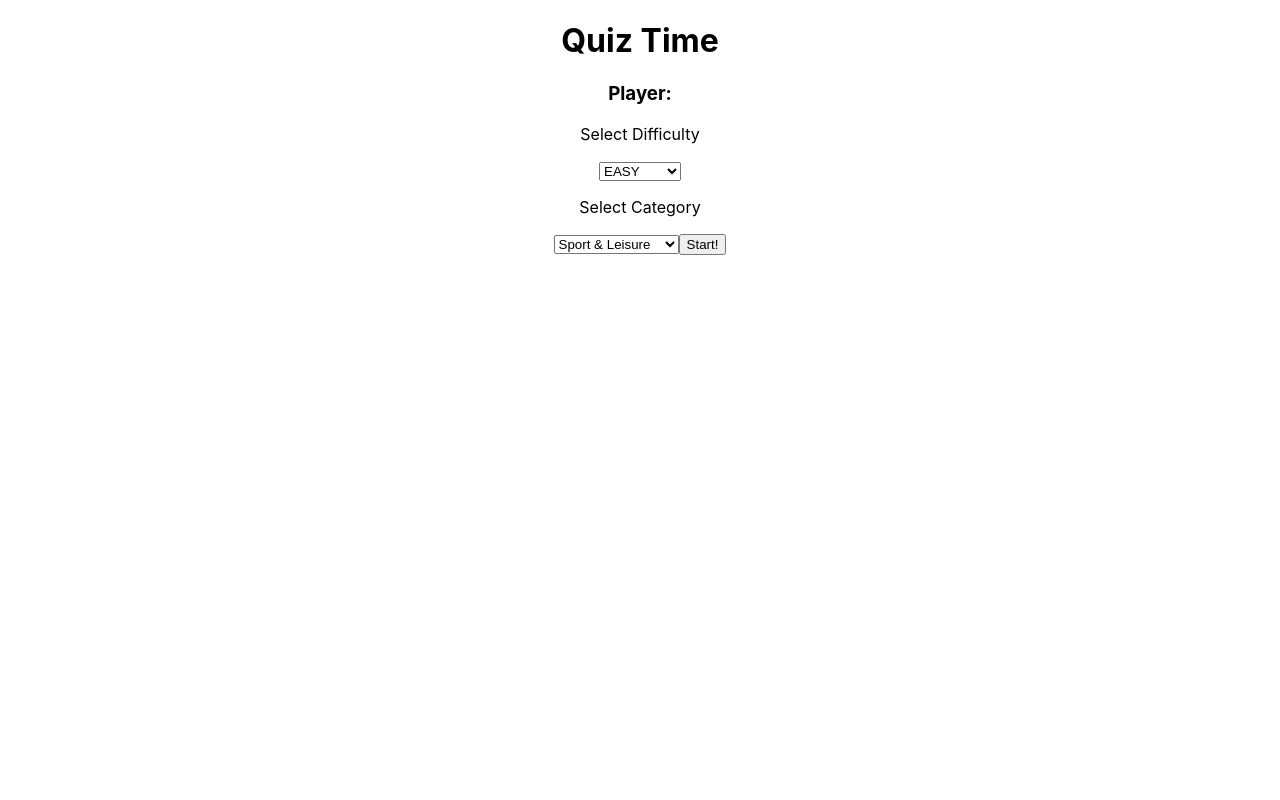
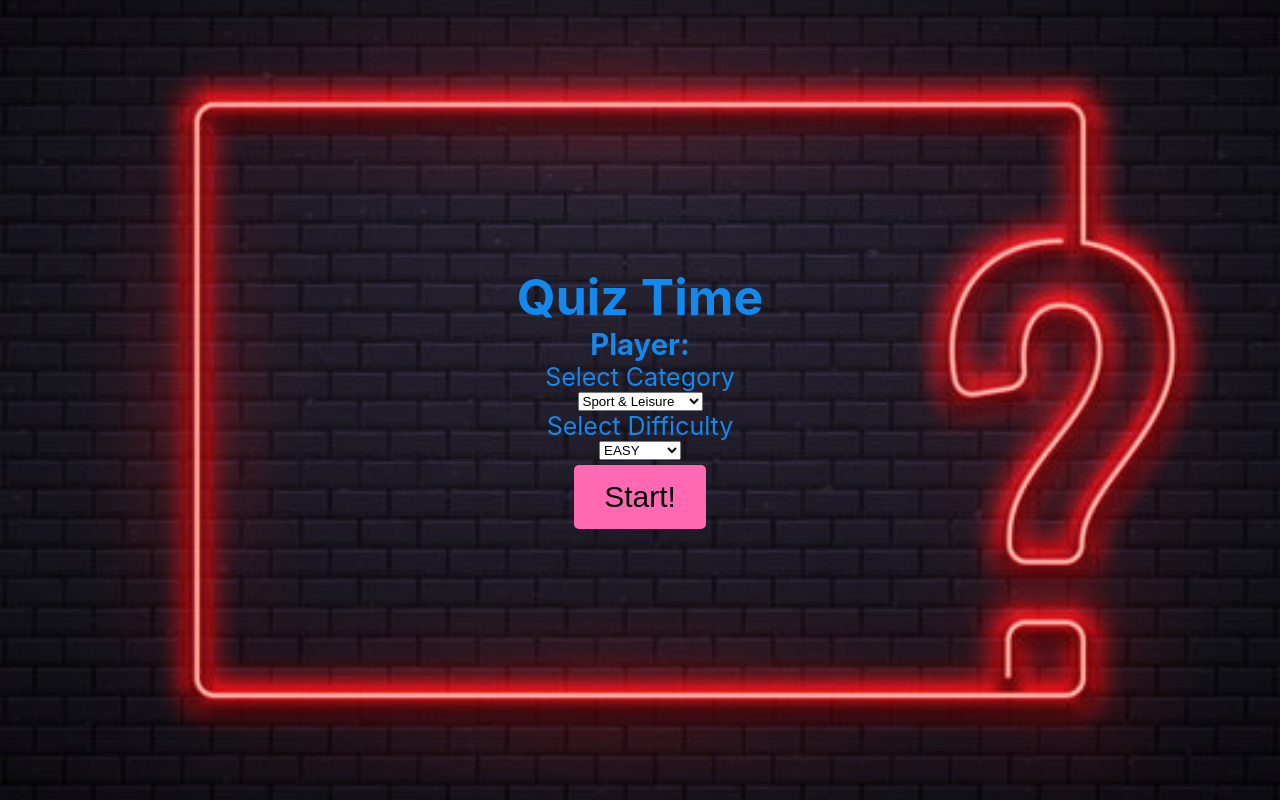
Before and after one commit to DMould123/David.Mould-testing_typescript-quiz_app, a React (Create React App) app: page /quiz in a window 1280 px wide. Built offline with nearby package versions, Linux system fonts and the light colour scheme; a web font is replaced by a local one.

Commit message:
Fixed categories. Both category and difficulty working. Added first draft of CSS. To be improved

```diff
--- a/src/App.css
+++ b/src/App.css
@@ -1,38 +1,38 @@
-.App {
-  text-align: center;
+* {
+  margin: 0;
+  padding: 0;
+  box-sizing: border-box;
 }
 
-.App-logo {
-  height: 40vmin;
-  pointer-events: none;
+body {
+  color: rgb(19, 136, 237);
+  background: url('./images/background2.jpg') no-repeat center center/cover;
 }
 
-@media (prefers-reduced-motion: no-preference) {
-  .App-logo {
-    animation: App-logo-spin infinite 20s linear;
-  }
+button {
+  cursor: pointer;
+  border: 0;
+  padding: 15px 30px;
+  border-radius: 5px;
+  margin: 5px 0px;
+  font-size: 30px;
+  background-color: hotpink;
 }
 
-.App-header {
-  background-color: #282c34;
+.App {
   min-height: 100vh;
+  text-align: center;
   display: flex;
+  justify-content: center;
+  align-items: center;
   flex-direction: column;
-  align-items: center;
-  justify-content: center;
-  font-size: calc(10px + 2vmin);
-  color: white;
 }
 
-.App-link {
-  color: #61dafb;
+.Quiz {
+  border-radius: 8px;
+  padding: 20px 20px;
+  display: flex;
+  align-items: center;
+  flex-direction: column;
+  font-size: 25px;
 }
-
-@keyframes App-logo-spin {
-  from {
-    transform: rotate(0deg);
-  }
-  to {
-    transform: rotate(360deg);
-  }
-}
--- a/src/Enums/Difficulties.ts
+++ b/src/Enums/Difficulties.ts
@@ -1,5 +1,5 @@
 export enum Difficulties {
-  EASY = 'easy',
-  MEDIUM = 'medium',
-  HARD = 'hard'
+  Easy = 'easy',
+  Medium = 'medium',
+  Hard = 'hard'
 }
--- a/src/Interfaces/ICategory.tsx
+++ /dev/null
@@ -1,4 +0,0 @@
-export interface Category {
-  id: string
-  name: string
-}
--- a/src/components/API.ts
+++ b/src/components/API.ts
@@ -1,7 +1,9 @@
+import { shuffleQuestionArray } from '../utils'
 import { Difficulties } from '../Enums/Difficulties'
 import { Categories } from '../Enums/Categories'
 import { Question } from '../Interfaces/Question'
-import { shuffleQuestionArray } from '../utils'
+
+export class APIError extends Error {}
 
 const randomiseDifficulties = (difficulty: string) => {
   const difficulties = ['easy', 'medium', 'hard']
@@ -22,6 +24,7 @@ export const fetchQuestions = async (
   )}
   `
   const data = await (await fetch(endpoint)).json()
+
   return data.map((question: Question) => ({
     ...question,
     answers: shuffleQuestionArray([
--- a/src/components/Card.tsx
+++ b/src/components/Card.tsx
@@ -29,7 +29,8 @@ export const Card = ({
             <button
               style={{
                 backgroundColor:
-                  quizzerAnswer?.correctAnswer === answer ? 'orange' : ''
+                  quizzerAnswer?.correctAnswer === answer ? 'orange' : '',
+                fontSize: '18px'
               }}
               disabled={!!quizzerAnswer}
               value={answer}
--- a/src/pages/Home.tsx
+++ b/src/pages/Home.tsx
@@ -9,7 +9,6 @@ const Home = () => {
   const [playerName, setPlayerName] = useState('')
   const [updatedPlayerName, setUpdatedPlayerName] = useState(playerName)
 
-  // To fix Eslint issue
   console.log(updatedPlayerName)
 
   const handleClick = () => {
--- a/src/pages/Quiz.tsx
+++ b/src/pages/Quiz.tsx
@@ -3,9 +3,9 @@ import { fetchQuestions, QuestionGrab } from '../components/API'
 import Loading from '../images/loading.gif'
 import { Card } from '../components/Card'
 import {
+  TOTAL_QUESTIONS,
   difficultySelections,
-  categorySelections,
-  TOTAL_QUESTIONS
+  categorySelections
 } from '../QuizConfig'
 import { Difficulties } from '../Enums/Difficulties'
 import { Categories } from '../Enums/Categories'
@@ -25,7 +25,6 @@ export const Quiz = () => {
   const [gameOver, setGameOver] = useState<boolean>(true)
   const [quizzerAnswers, setQuizzerAnswers] = useState<AnswerObject[]>([])
   const [total, setTotal] = useState<number>(0)
-  const [complete, setComplete] = useState<boolean>(false)
   const [difficulty, setDifficulty] = useState<string>('')
   const [category, setCategory] = useState<string>('')
   const randomCategories = categorySelections.sort(() => Math.random() - 0.5)
@@ -56,8 +55,11 @@ export const Quiz = () => {
 
       const correct = questions[0].correctAnswer === answer
 
-      if (correct) setTotal((prev) => prev + 1)
-      setCategory('')
+      if (correct) {
+        setTotal((prev) => prev + 1)
+        setCategory('')
+      }
+
       const answerObject = {
         question: questions[0].question,
         answer,
@@ -70,6 +72,8 @@ export const Quiz = () => {
   }
 
   const handleNext = async () => {
+    setNumber((prev) => prev + 1)
+
     const newGame = await fetchQuestions(
       category as Categories,
       difficulty as Difficulties
@@ -80,8 +84,12 @@ export const Quiz = () => {
     if (number === TOTAL_QUESTIONS) {
       setGameOver(true)
     } else {
-      setComplete(true)
+      setNumber((prev) => prev)
     }
+  }
+
+  const handleDifficulty = (e: React.ChangeEvent<HTMLSelectElement>) => {
+    setDifficulty(e.target.value)
   }
 
   return (
@@ -89,18 +97,6 @@ export const Quiz = () => {
       <h1>Quiz Time</h1>
       <h3>Player: {player}</h3>
       {!gameOver ? <p>Score: {total}</p> : null}
-      {!difficulty && (
-        <>
-          <p>Select Difficulty</p>
-          <select onChange={(e) => setDifficulty(e.target.value)}>
-            {difficultySelections.map((selections, index) => (
-              <option value={selections.name} key={index}>
-                {selections.ref}
-              </option>
-            ))}
-          </select>
-        </>
-      )}
       {!category && (
         <>
           <p>Select Category</p>
@@ -113,6 +109,23 @@ export const Quiz = () => {
           </select>
         </>
       )}
+      {!difficulty && (
+        <>
+          <p>Select Difficulty</p>
+          <select onChange={handleDifficulty}>
+            {difficultySelections.map((selections, index) => (
+              <option value={selections.name} key={index}>
+                {selections.ref}
+              </option>
+            ))}
+          </select>
+        </>
+      )}
+      {gameOver || quizzerAnswers.length === TOTAL_QUESTIONS ? (
+        <button style={{ backgroundColor: 'hotpink' }} onClick={startQuiz}>
+          Start!
+        </button>
+      ) : null}
       {loading ? <img src={Loading} alt="loading" /> : null}
       {!loading && !gameOver && (
         <Card
@@ -124,16 +137,12 @@ export const Quiz = () => {
           review={reviewAnswer}
         />
       )}
-      {gameOver || quizzerAnswers.length === TOTAL_QUESTIONS ? (
-        <button className="start" onClick={startQuiz}>
-          Start!
-        </button>
-      ) : null}
       {!gameOver &&
       !loading &&
       quizzerAnswers.length === number + 1 &&
       number !== TOTAL_QUESTIONS - 1 ? (
         <button
+          style={{ backgroundColor: 'lime', fontSize: '18px' }}
           onClick={() => {
             handleNext()
           }}
```
Also changed, not shown: src/images/background2.jpg (added).
